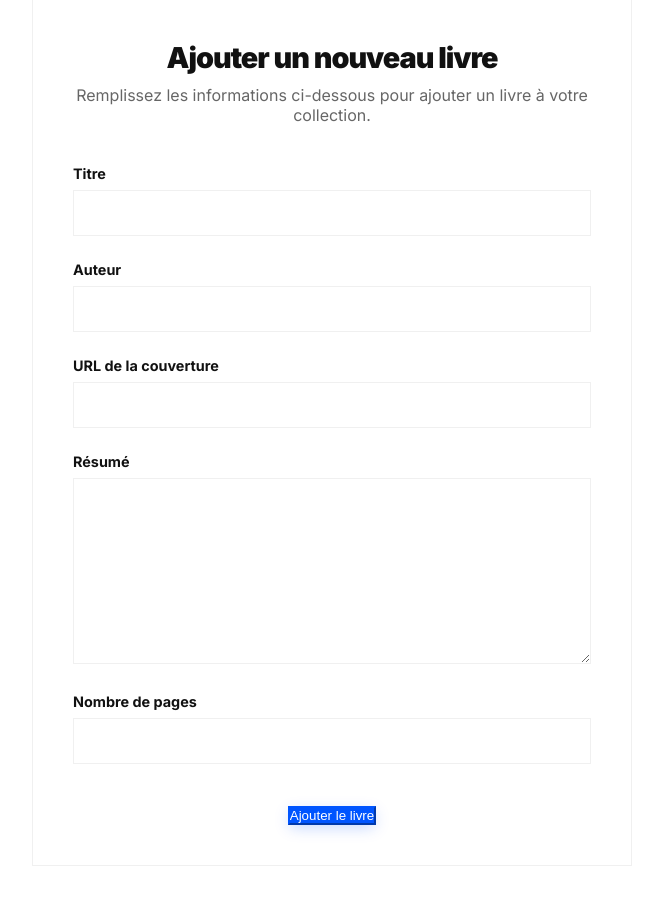
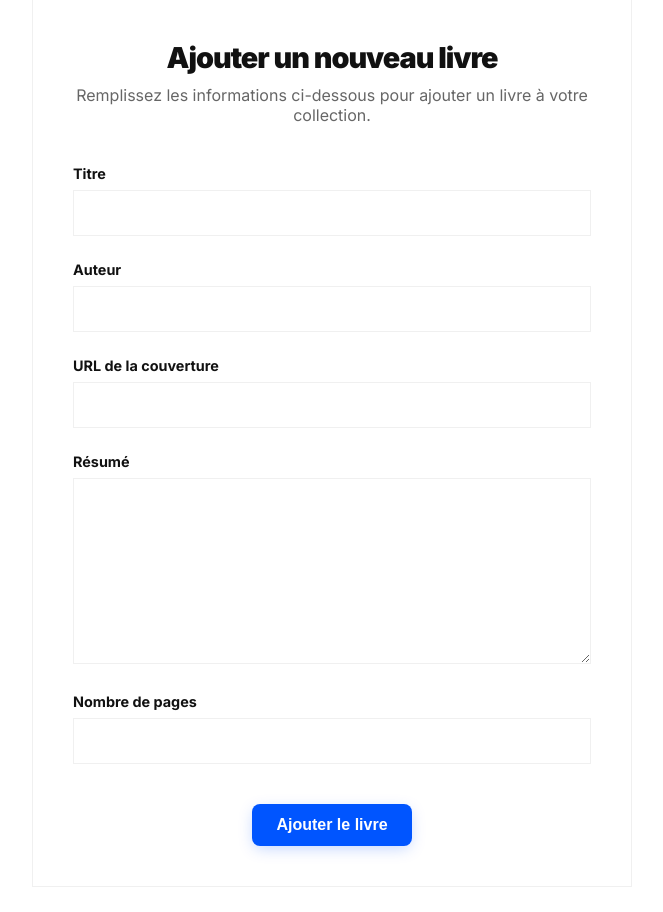
Before and after one commit to Helowiz/library, a Flask app: page /books/add in a window 1280 px wide. Shown: the part 152-1064 px from the top of the page, without its empty margins (308-971 px from the left). Before the commit the page ends 1018 px from the top, so only its background shows below. Run offline with Flask 3, Linux system fonts and the light colour scheme.

Commit message:
change the button add in th form

```diff
--- a/app/templates/book/_form.html
+++ b/app/templates/book/_form.html
@@ -27,6 +27,6 @@
     </div>
 
     <div class="form-actions">
-        <input type="submit" value="{{ button_text }}" class="button-primary">
+        <input type="submit" value="{{ button_text }}" class="button button-primary">
     </div>
 </form>
```
